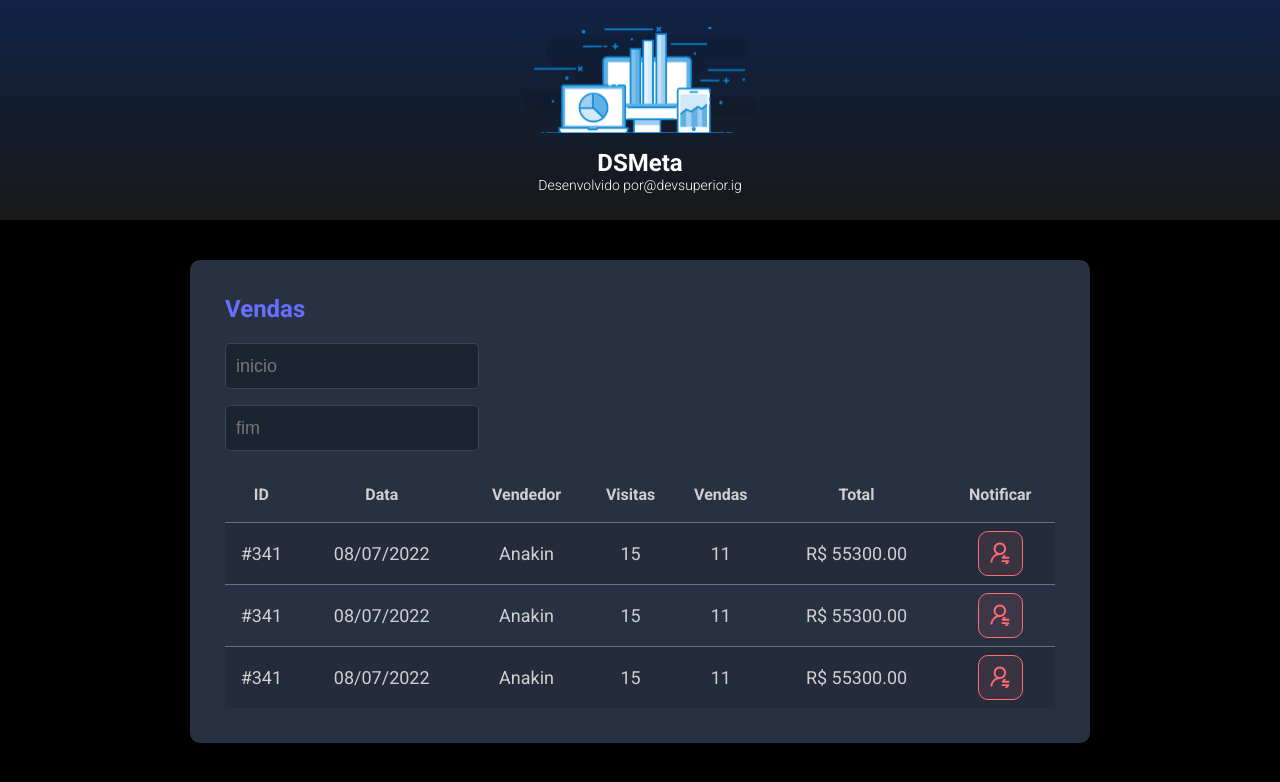
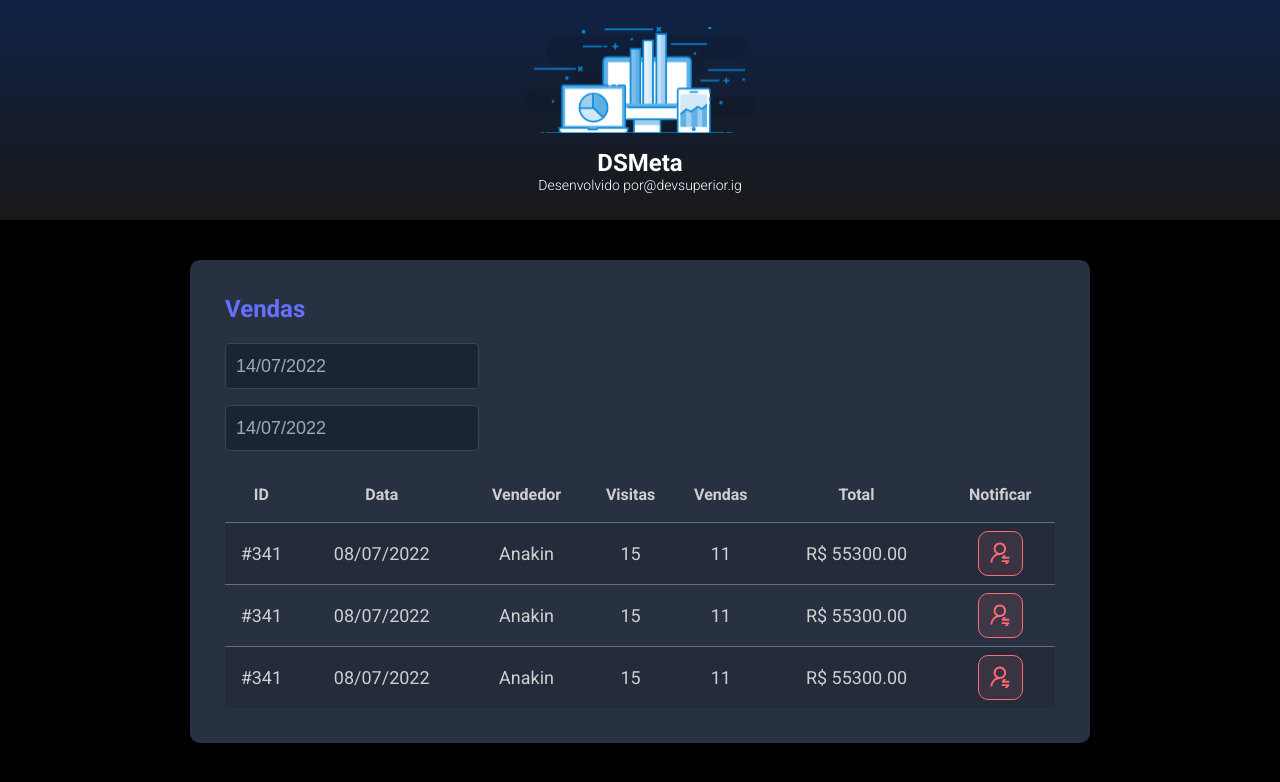
Before and after one commit to jctinin/dsmeta, a React (Vite) app in the folder frontend/: page / in a window 1280 px wide. Shown: the top 782 px of the page. Built offline with nearby package versions, Linux system fonts and the light colour scheme.

Commit message:
Datepicker

```diff
--- a/frontend/package.json
+++ b/frontend/package.json
@@ -8,7 +8,9 @@
     "preview": "vite preview"
   },
   "dependencies": {
+    "@types/react-datepicker": "4.4.2",
     "react": "^18.0.0",
+    "react-datepicker": "4.8.0",
     "react-dom": "^18.0.0"
   },
   "devDependencies": {
--- a/frontend/src/components/SalesCard/index.tsx
+++ b/frontend/src/components/SalesCard/index.tsx
@@ -1,24 +1,29 @@
+import React, { useState } from "react";
+import DatePicker from "react-datepicker";
 import NotificationButton from "../NotificationButton";
 import "./styles.css";
 
 function SalesCard() {
+  const [startDate, setStartDate] = useState(new Date());
   return (
     <>
       <div className="dsmeta-card">
         <h2 className="dsmeta-sales-title">Vendas</h2>
         <div>
           <div className="dsmeta-form-control-container">
-            <input
+            <DatePicker
+              selected={new Date()}
+              onChange={(date: Date) => {}}
               className="dsmeta-form-control"
-              type="text"
-              placeholder="inicio"
+              dateFormat="dd/MM/yyyy"
             />
           </div>
           <div className="dsmeta-form-control-container">
-            <input
+            <DatePicker
+              selected={new Date()}
+              onChange={(date: Date) => {}}
               className="dsmeta-form-control"
-              type="text"
-              placeholder="fim"
+              dateFormat="dd/MM/yyyy"
             />
           </div>
         </div>
```
Also changed, not shown: 1 other file (tests, documents, lock files or other folders).
